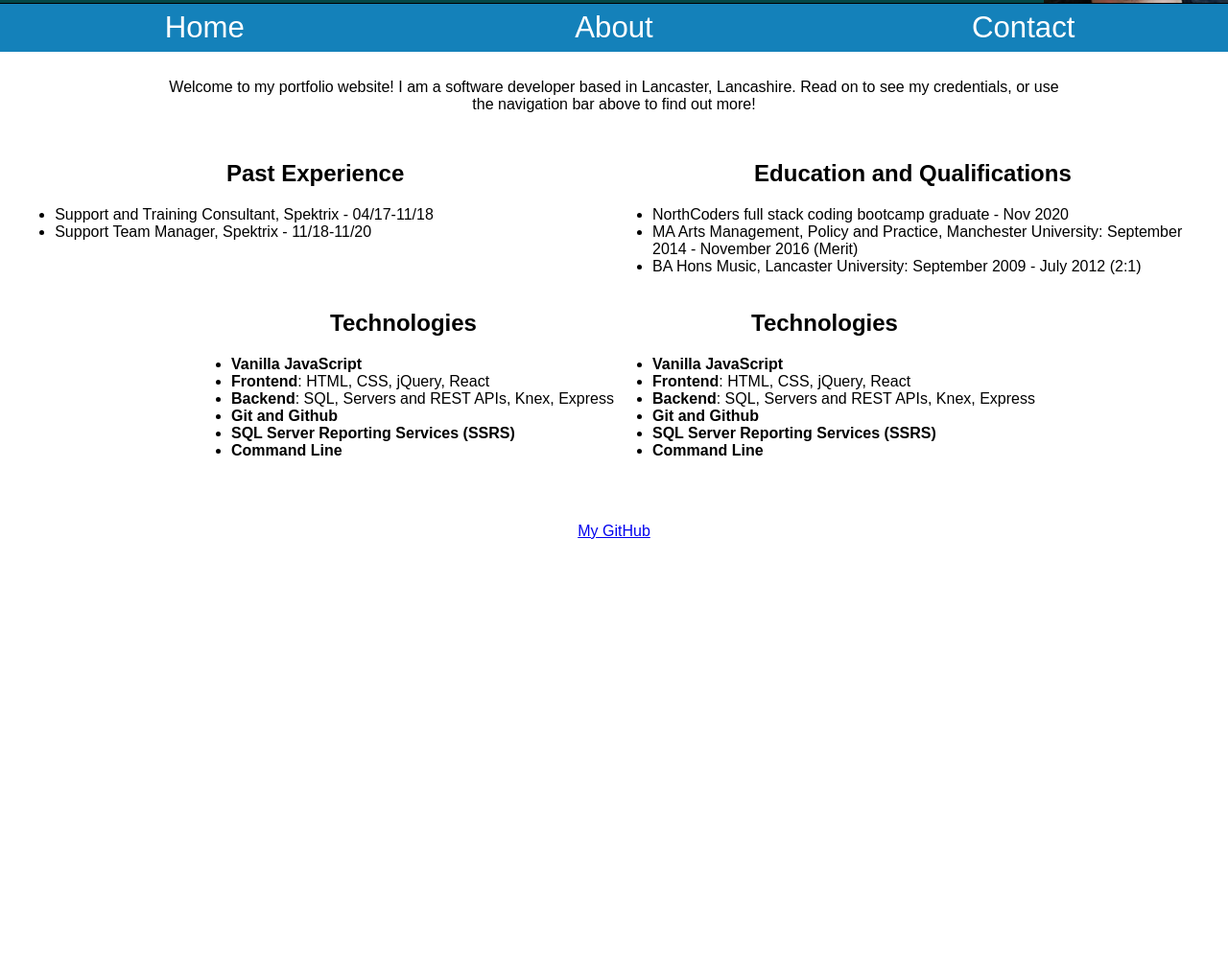
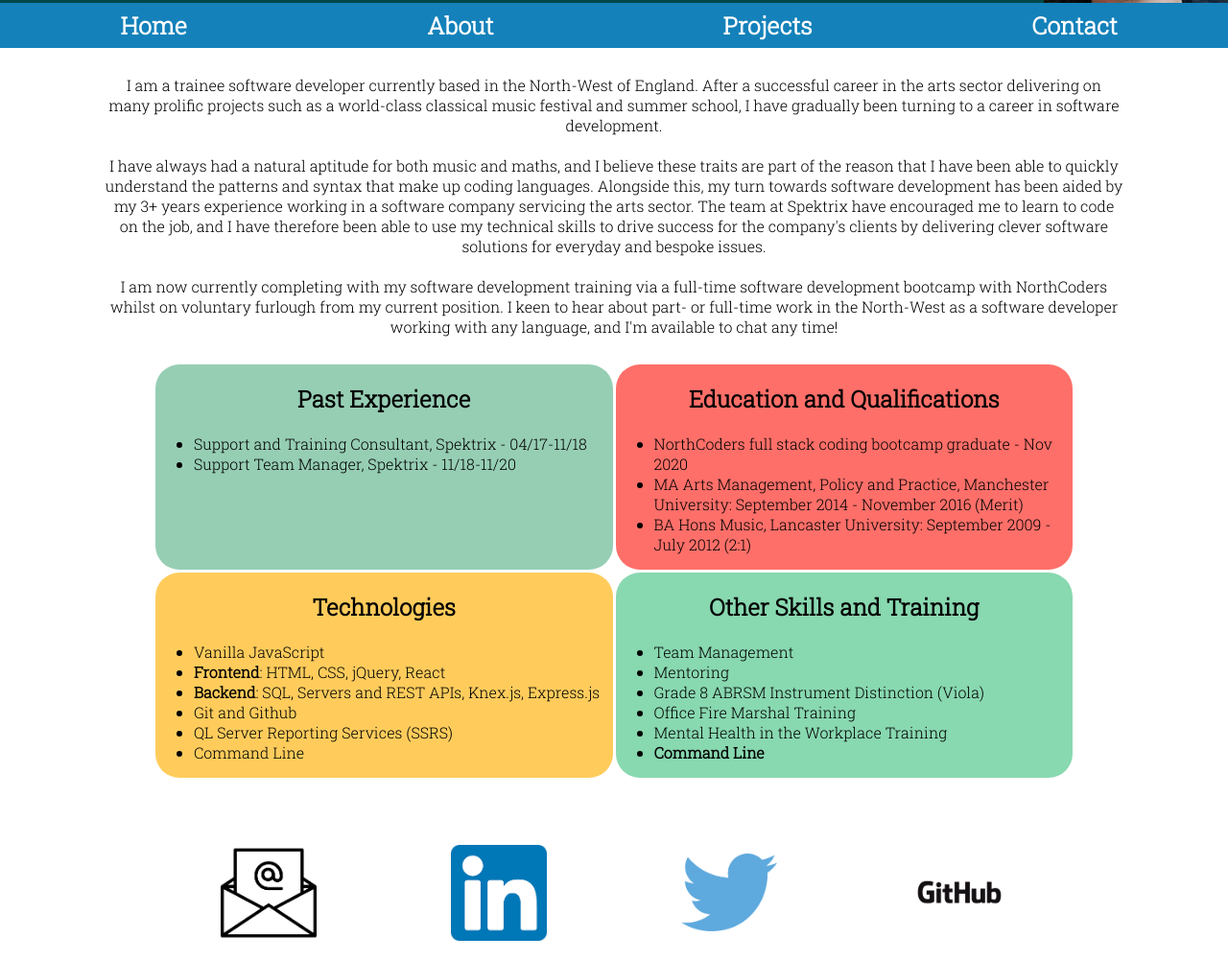
Before and after one commit to lancaster-coder1991/portfolio-website, a plain HTML site: page index.html in a window 1280 px wide. Shown: the part 248-1249 px from the top of the page at 96% size. Before the commit the page ends 811 px from the top, so only its background shows below. Drawn offline with Linux system fonts and the light colour scheme.

Commit message:
Add background to front page

```diff
--- a/index.css
+++ b/index.css
@@ -1,3 +1,5 @@
+@import url("https://fonts.googleapis.com/css2?family=Roboto+Slab:wght@300&display=swap");
+
 * {
   -webkit-box-sizing: border-box;
   -moz-box-sizing: border-box;
@@ -14,7 +16,7 @@ body {
   display: flex;
   flex-direction: column;
   align-items: center;
-  font-family: Arial, Helvetica, sans-serif;
+  font-family: "Roboto Slab", serif;
   vertical-align: middle;
   margin: 0px;
   font-size: 2vh;
@@ -43,7 +45,6 @@ h1 {
 
 #titlediv {
   display: flex;
-  border-bottom: 1px solid black;
   width: 100%;
   background-color: #034748;
 }
@@ -55,11 +56,9 @@ h1 {
   max-width: 1000px;
   padding-bottom: 10px;
   color: white;
-  flex-wrap: nowrap;
 }
 
 #homeimg {
-  float: right;
   width: 15%;
   min-width: 150px;
   flex-shrink: 0;
@@ -78,30 +77,34 @@ nav > a {
   color: white;
   padding: 5px;
   text-decoration: none;
-  font-size: calc(12px + 1.5vw);
+  font-size: calc(12px + 1vw);
   flex: 1;
   text-align: center;
+  font-weight: bold;
 }
 
 nav > a:hover {
-  border: 1px solid silver;
+  border: 1px solid darkgrey;
+}
+
+nav > a:active {
+  background-color: darkgrey;
 }
 
 #homebio {
   padding: 1%;
   text-align: center;
-  width: 75%;
+  width: 85%;
 }
 
-#Main_Page_Top_Lists {
-  display: flex;
-  justify-content: space-evenly;
-}
-
-.Main_Page_Top_List {
-  /* display: inline-block;
-  position: relative; */
-  flex: 1;
+#Main_Page_Lists {
+  display: grid;
+  grid-gap: 3px;
+  grid-template-columns: 0.5fr repeat(2, 1.5fr) 0.5fr;
+  grid-template-rows: repeat(2, auto);
+  grid-template-areas:
+    ". tl tr ."
+    ". bl br .";
 }
 
 .list_header {
@@ -109,37 +112,61 @@ nav > a:hover {
 }
 
 #topleftlist {
+  grid-area: tl;
   left: 5px;
   right: 5px;
+  background-color: #96ceb4;
+  border-radius: 25px;
 }
 
 #toprightlist {
+  grid-area: tr;
   overflow: hidden;
   left: 5px;
   right: 5px;
-}
-
-#Main_Page_Bottom_Lists {
-  display: flex;
-  justify-content: space-evenly;
-}
-
-#Main_Page_Bottom_List {
-  display: inline-block;
-  position: relative;
+  background-color: #ff6f69;
+  border-radius: 25px;
 }
 
 #bottomleftlist {
+  grid-area: bl;
   left: 5px;
   right: 5px;
+  background-color: #ffcc5c;
+  border-radius: 25px;
 }
 
 #bottomrightlist {
+  grid-area: br;
   overflow: hidden;
   left: 5px;
   right: 5px;
+  background-color: #88d8b0;
+  border-radius: 25px;
 }
 
-#extra_info {
+footer {
+  width: 100%;
   margin-top: 50px;
 }
+
+#footerdiv {
+  display: flex;
+  justify-content: space-between;
+  width: 75%;
+  margin: auto;
+}
+
+#footerdiv > a {
+  padding: 20px;
+  font-size: 30px;
+  width: 50px;
+  margin: auto;
+  text-decoration: none;
+  flex: 1;
+}
+
+#footerdiv > a > img {
+  width: 100px;
+  margin: auto;
+}
--- a/index.html
+++ b/index.html
@@ -5,6 +5,7 @@
     <meta name="viewport" content="width=device-width, initial-scale=1.0" />
     <meta http_equiv="X-UA-Compatible" content="ie=edge" />
     <link rel="stylesheet" href="index.css" />
+    <link rel="stylesheet" href="https://cdnjs.cloudflare.com/ajax/libs/font-awesome/4.7.0/css/font-awesome.min.css">
     <title>George Scott Portfolio Site</title>
   </head>
   <body>
@@ -19,22 +20,25 @@
     <nav>
       <a href="index.html">Home</a>
       <a href="about.html">About</a>
+      <a href="#">Projects</a>
       <a href="#">Contact</a>
     </nav>
     <p id="homebio">
-      Welcome to my portfolio website! I am a software developer based in
-      Lancaster, Lancashire. Read on to see my credentials, or use the
-      navigation bar above to find out more!
+      I am a trainee software developer currently based in the North-West of England. After a successful career in the arts sector delivering on many prolific projects such as a world-class classical music festival and summer school, I have gradually been turning to a career in software development.</br></br>
+
+      I have always had a natural aptitude for both music and maths, and I believe these traits are part of the reason that I have been able to quickly understand the patterns and syntax that make up coding languages. Alongside this, my turn towards software development has been aided by my 3+ years experience working in a software company servicing the arts sector. The team at Spektrix have encouraged me to learn to code on the job, and I have therefore been able to use my technical skills to drive success for the company's clients by delivering clever software solutions for everyday and bespoke issues.</br></br>
+
+      I am now currently completing with my software development training via a full-time software development bootcamp with NorthCoders whilst on voluntary furlough from my current position. I keen to hear about part- or full-time work in the North-West as a software developer working with any language, and I'm available to chat any time!
     </p>
-    <section id="Main_Page_Top_Lists">
-      <section class="Main_Page_Top_List" id="topleftlist">
+    <section id="Main_Page_Lists">
+      <section id="topleftlist">
         <h2 class="list_header">Past Experience</h2>
         <ul>
           <li>Support and Training Consultant, Spektrix - 04/17-11/18</li>
           <li>Support Team Manager, Spektrix - 11/18-11/20</li>
         </ul>
       </section>
-      <section class="Main_Page_Top_List" id="toprightlist">
+      <section id="toprightlist">
         <h2 class="list_header">Education and Qualifications</h2>
         <ul>
           <li>NorthCoders full stack coding bootcamp graduate - Nov 2020</li>
@@ -48,32 +52,37 @@
           </li>
         </ul>
       </section>
-    </section>
-    <section id="Main_Page_Bottom_Lists">
-      <section class="Main_Page_Bottom_List" id="bottomleftlist">
+      <section id="bottomleftlist">
         <h2 class="list_header">Technologies</h2>
         <ul>
-          <li><b>Vanilla JavaScript</b></li>
+          <li>Vanilla JavaScript</li>
           <li><b>Frontend</b>: HTML, CSS, jQuery, React</li>
-          <li><b>Backend</b>: SQL, Servers and REST APIs, Knex, Express</li>
-          <li><b>Git and Github</b></li>
-          <li><b>SQL Server Reporting Services (SSRS)</b></li>
-          <li><b>Command Line</b></li>
+          <li><b>Backend</b>: SQL, Servers and REST APIs, Knex.js, Express.js</li>
+          <li>Git and Github</li>
+          <li>QL Server Reporting Services (SSRS)</li>
+          <li>Command Line</li>
         </ul>
       </section>
-      <section class="Main_Page_Bottom_List" id="bottomrightlist">
-        <h2 class="list_header">Technologies</h2>
+      <section id="bottomrightlist">
+        <h2 class="list_header">Other Skills and Training</h2>
         <ul>
-          <li><b>Vanilla JavaScript</b></li>
-          <li><b>Frontend</b>: HTML, CSS, jQuery, React</li>
-          <li><b>Backend</b>: SQL, Servers and REST APIs, Knex, Express</li>
-          <li><b>Git and Github</b></li>
-          <li><b>SQL Server Reporting Services (SSRS)</b></li>
+          <li>Team Management</b></li>
+          <li>Mentoring</li>
+          <li>Grade 8 ABRSM Instrument Distinction (Viola)</li>
+          <li>Office Fire Marshal Training</li>
+          <li>Mental Health in the Workplace Training</li>
           <li><b>Command Line</b></li>
         </ul>
       </section>
     </section>
-    <section id="extra_info"></section>
-    <a href="https://github.com/lancaster-coder1991">My GitHub</a>
+    <footer>
+      <div id="footerdiv">
+        <a id="emailicon" target="_blank" href="mailto:grjscott1991@hotmail.com"><img src="./images/download.png" alt="email"></a>
+        <a id="linkedinlogo" target="_blank" href="https://www.linkedin.com/in/george-scott-89948072/"><img src="./images/lnikedin.png" alt="email"></a>
+        <a id="twitterlogo" target="_blank" href="https://twitter.com/ScottyDoodleDoo?s=09"><img src="./images/Twitter_logo_blue.png" alt="email"></a>
+        <a id="githublogo" target="_blank" href="https://github.com/lancaster-coder1991"><img src="./images/GitHub_Logo.png" alt=""></a>
+      </div>
+    </div>
+    </footer>
   </body>
 </html>
--- a/testing grid.css
+++ b/testing grid.css
@@ -1,6 +1,40 @@
+.container > div {
+  display: flex;
+  justify-content: center;
+  align-items: center;
+  font-size: 2em;
+  color: #ffeead;
+}
+
+html,
+body {
+  box-sizing: border-box;
+  background-color: #ffeead;
+  height: 100%;
+  padding: 10px;
+  margin: 0px;
+  overflow: hidden;
+}
+
+.container > div:nth-child(1n) {
+  background-color: #96ceb4;
+}
+
+.container > div:nth-child(3n) {
+  background-color: #88d8b0;
+}
+
+.container > div:nth-child(2n) {
+  background-color: #ff6f69;
+}
+
+.container > div:nth-child(4n) {
+  background-color: #ffcc5c;
+}
+
 .container {
   display: grid;
-  grid-template: repeat(2, 50px) / repeat(3, 1fr); /* first defines no. of rows and their height, then columns and their width. shorthand for:
+  grid-template: 50px 200px 50px / repeat(2, 1fr); /* first defines no. of rows and their height, then columns and their width. shorthand for:
   grid-template-columns: repeat(2, 1fr);
   grid-template-rows: 50px 50px; */
   grid-gap: 3px;
@@ -10,3 +44,45 @@ div {
   padding: 2px;
   text-align: center;
 }
+
+/* .one {
+  grid-column-start: 1;
+  grid-column-end: 3; /* these two properties define how many columns a row should take up. In this case, the one row will take up 3 columns i.e. the whole grid width for this row
+grid-column: 2 / 3; /* shorthand for using the two properties above
+}
+
+.two {
+  grid-row: 1 /3; /* as above, but for rows; sets which row a grid item starts and ends at
+}
+
+.four {
+  grid-column: 1 / -1; /* span to the last column, no matter how many columns there are
+} */
+
+.container {
+  height: 100%;
+  display: grid;
+  grid-gap: 3px;
+  grid-template-columns: repeat(12, 1fr);
+  grid-template-rows: 40px auto 40px;
+  grid-template-areas:
+    "m h h h h h h h h h h h"
+    "m c c c c c c c c c c c"
+    "f f f f f f f f f f f f"; /* template areas are an alternate to the two proerties' above way of defining number of rows and columns*/
+}
+
+.header {
+  grid-area: h;
+}
+
+.menu {
+  grid-area: m;
+}
+
+.content {
+  grid-area: c;
+}
+
+.footer {
+  grid-area: f;
+}
```
Also changed, not shown: testing grid.html (+4 -6 lines), images/GitHub_Logo.png (added), images/Twitter_logo_blue.png (added), images/download.png (added), images/lnikedin.png (added).
